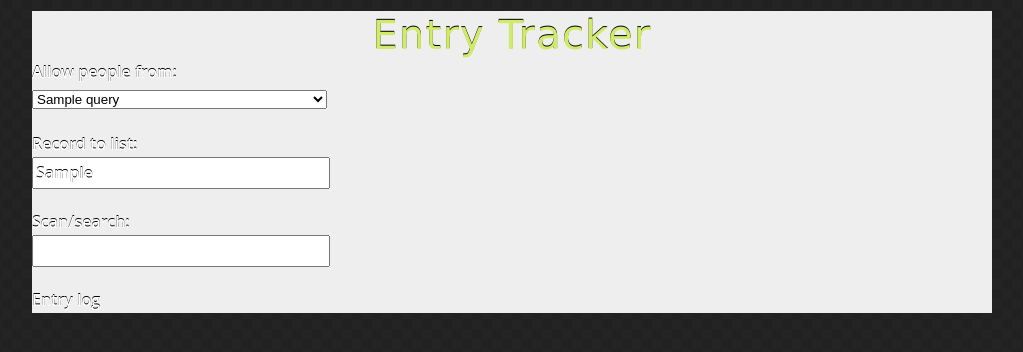
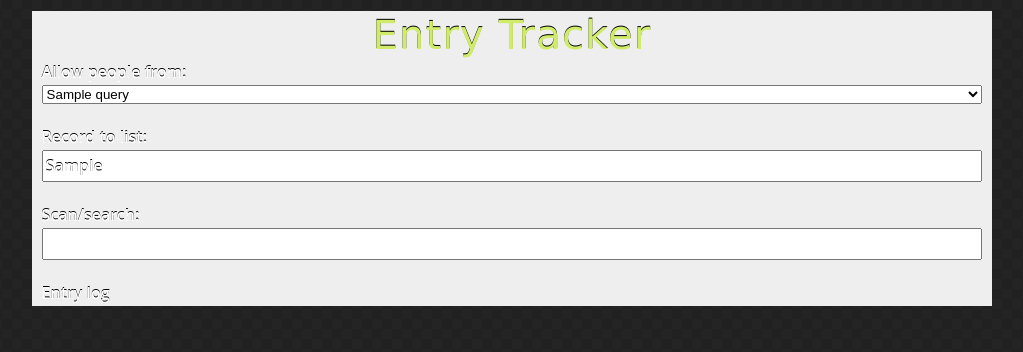
Before and after one commit to Hovercross/uconnballroom, a Django app: template dashboard/templates/dashboard_index.html in a window 1280 px wide. Shown: the part 161-513 px from the top of the page, without its empty margins (248-1271 px from the left). Run offline with Django 3.2, Linux system fonts and the light colour scheme; the template is opened without the code that fills it: most values are stand-ins (such as "Sample title", 1, 10 or a date in 2020); some libraries are stand-ins or nearby versions.

Commit message:
Dashboard styling is more universal

```diff
--- a/dashboard/static/css/dashboard.css
+++ b/dashboard/static/css/dashboard.css
@@ -1,3 +1,9 @@
+input, select, textarea {
+  box-sizing: border-box;
+  -moz-box-sizing: border-box;
+  -webkit-box-sizing: border-box;
+}
+
 .autocomplete-name, .autocomplete-name-empty{
 	font-size: 14px;
 	font-style: bold;
@@ -24,10 +30,12 @@
 	text-align: center;
 }
 
-.dashboardBlock input[type="text"] {
-	width: 290px;
+.dashboardBlock input[type="text"], .dashboardBlock select, .dashboardBlock ul {
+	width: 98%;
+	display: block;
+	margin: 0 auto;
 }
 
-.dashboardBlock select {
-	width: 295px;
+.dashboardBlock label {
+	margin-left: 1%;
 }
```
